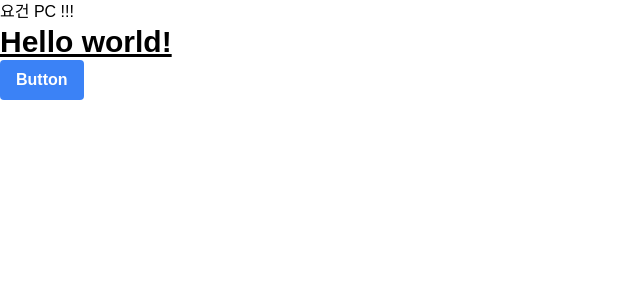
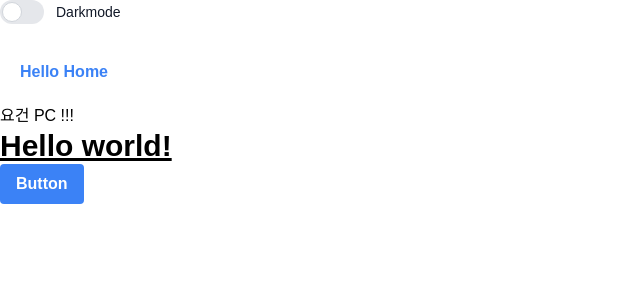
Before and after one commit to Almond-Daelim/NALJOMBWA, a React (Create React App) app: page / in a window 1280 px wide. Shown: the top 300 px of the page, without its empty margins (0-640 px from the left). Built offline with nearby package versions, Linux system fonts and the light colour scheme.

Commit message:
feat:darkmode

```diff
--- a/src/App.js
+++ b/src/App.js
@@ -1,10 +1,12 @@
 import '../src/styles/global.css';
 import { Mobile, PC } from '../src/hooks/useMediaQuery';
+import Home from '../src/pages/index';
 
 function App() {
   return (
     <>
       <div>
+        <Home></Home>
         <Mobile>
           <div className="mobile_container">이건 모바일 !!</div>
         </Mobile>
--- /dev/null
+++ b/src/components/common/darkmode/darkmode.js
@@ -0,0 +1,19 @@
+import {useEffect,useState} from 'react';
+
+const Darkmode =()=>{
+
+    const [theme,setTheme ] = useState(localStorage.theme);
+    const colorTheme = theme === "dark" ? "light" : "dark";
+
+    useEffect(()=> {
+        const root = window.document.documentElement;
+        root.classList.remove(colorTheme);
+        root.classList.add(theme);
+
+        localStorage.setItem('theme',theme);
+    }, [theme,colorTheme]);
+
+    return [colorTheme,setTheme];
+}
+
+export default Darkmode;
--- /dev/null
+++ b/src/components/common/darkmode/switcher.js
@@ -0,0 +1,25 @@
+import React, {useState} from 'react';
+import Darkmode from './darkmode';
+
+const Switcher =()=> {
+    const [colorTheme,setTheme] = Darkmode();
+    const [darkSide,setDarkSide] = useState( colorTheme === "light" ? true : false);
+
+    const toggleDarkMode = (checked) => {
+        setTheme(colorTheme);
+        setDarkSide(!darkSide);
+    };
+
+
+    return(
+        <>
+            <label for="default-toggle" class="inline-flex relative items-center mb-4 cursor-pointer">
+                <input type="checkbox" checked={darkSide} value="" id="default-toggle" class="sr-only peer" onChange={toggleDarkMode} />
+                <div class="w-11 h-6 bg-gray-200 rounded-full peer peer-focus:ring-4 peer-focus:ring-blue-300 dark:peer-focus:ring-blue-800 dark:bg-gray-700 peer-checked:after:translate-x-full peer-checked:after:border-white after:content-[''] after:absolute after:top-0.5 after:left-[2px] after:bg-white after:border-gray-300 after:border after:rounded-full after:h-5 after:w-5 after:transition-all dark:border-gray-600 peer-checked:bg-blue-600"></div>
+                <span class="ml-3 text-sm font-medium text-gray-900 dark:text-gray-300">Darkmode</span>
+            </label>
+        </>
+    )
+}
+
+export default Switcher;
--- a/src/pages/index.js
+++ b/src/pages/index.js
@@ -1,9 +1,11 @@
 import React from 'react';
+import Switcher from '../components/common/darkmode/switcher'
 
 const Home = () => {
   return (
     <div>
-      <h1 className="m-5 text-blue-500 font-bold">Hello Home</h1>
+      <Switcher />
+      <h1 className="m-5 text-blue-500 font-bold dark:bg-gray-900 ">Hello Home</h1>
     </div>
   );
 };
--- a/tailwind.config.js
+++ b/tailwind.config.js
@@ -1,5 +1,6 @@
 /** @type {import('tailwindcss').Config} */
 module.exports = {
+  darkMode : 'class',
   content: ['./src/**/*.{js,jsx,ts,tsx}'],
   theme: {
     extend: {},
```
Also changed, not shown: 1 other file (tests, documents, lock files or other folders).
